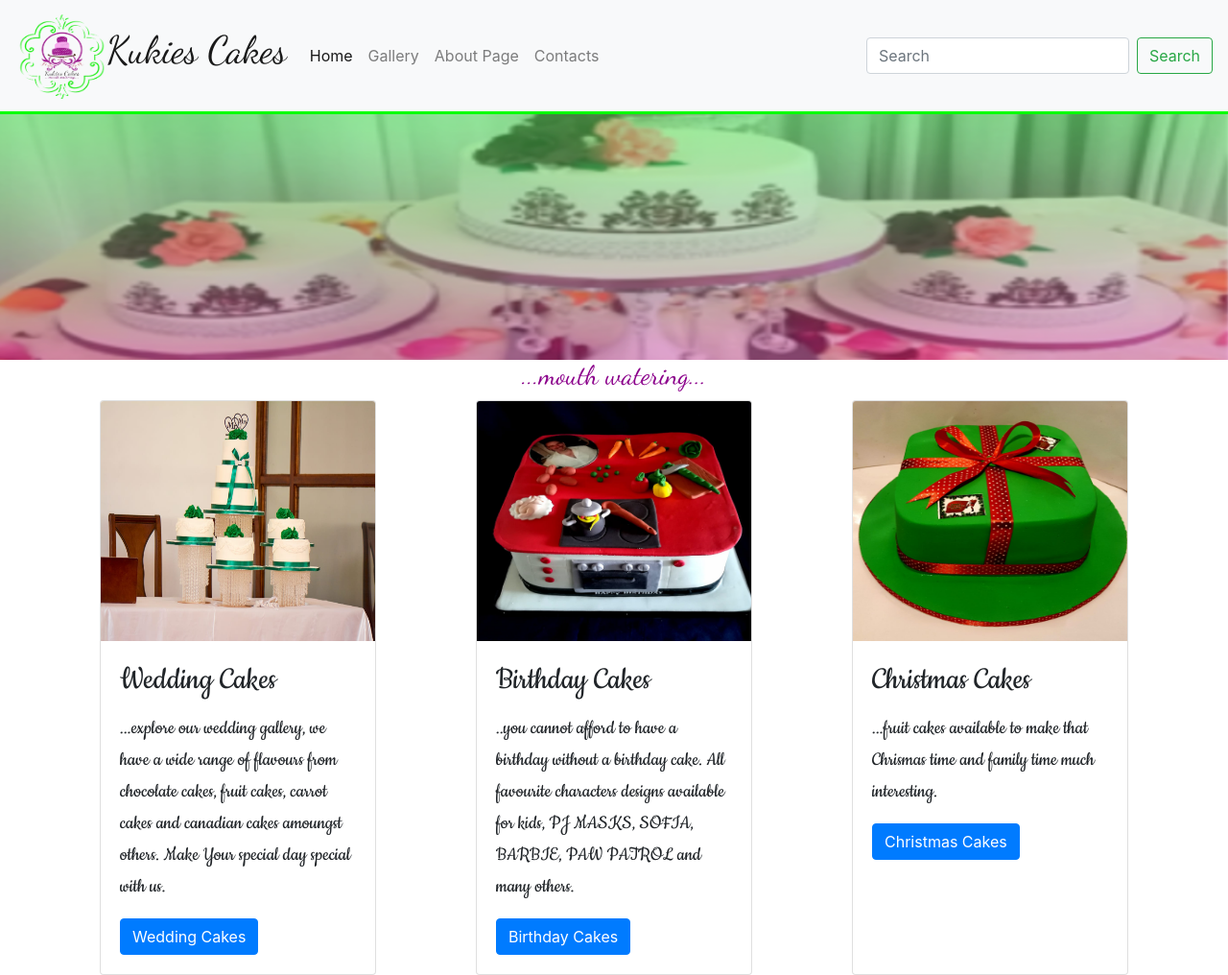
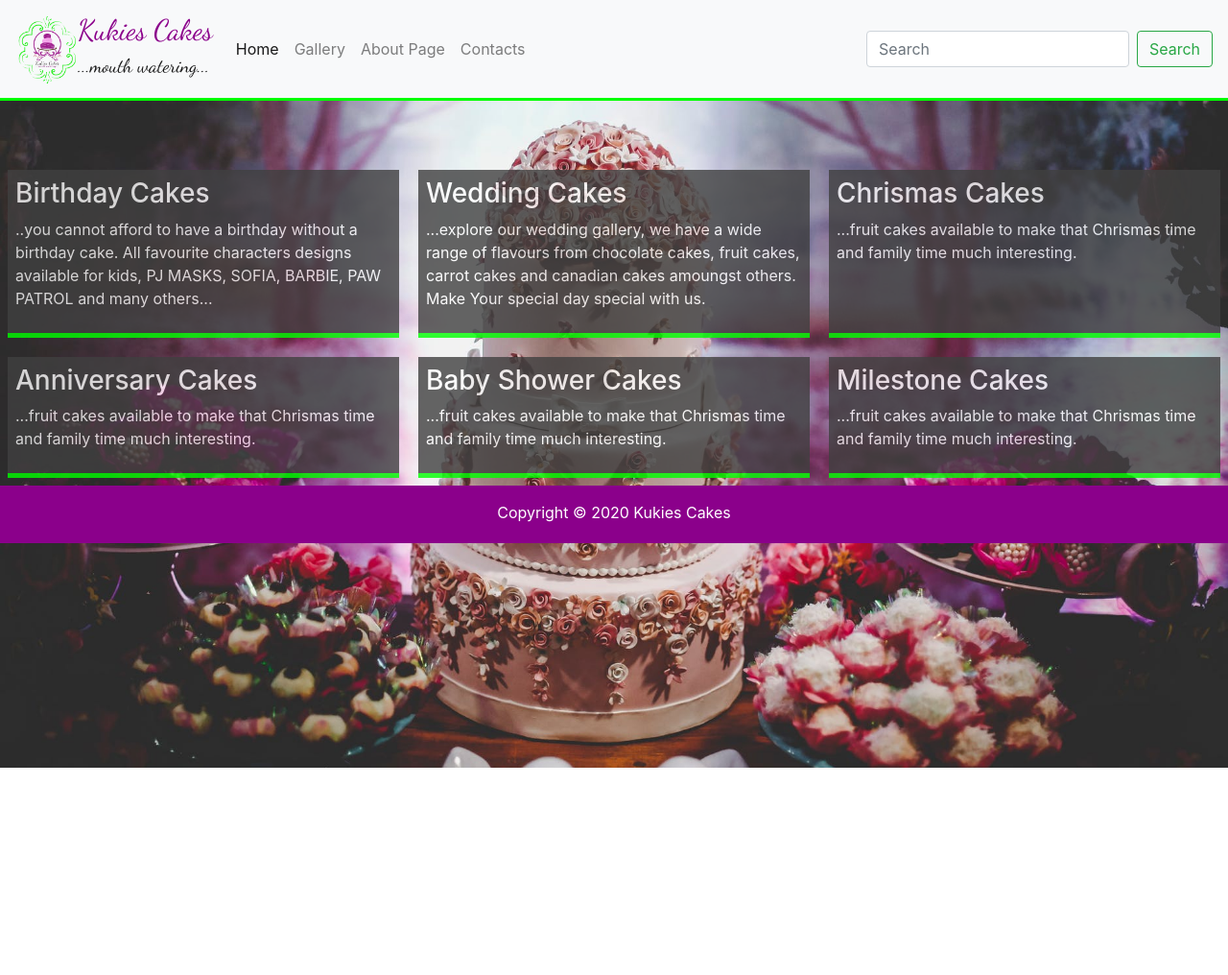
Before and after one commit to TonderaiChinya/kukies_cakes_website, a plain HTML site: page index.html in a window 1280 px wide. Shown: the whole page at 96% size. After the commit the page ends 800 px from the top, so only its background shows below. Drawn offline with nearby package versions, Linux system fonts and the light colour scheme.

Commit message:
redesigned welcome page

```diff
--- a/css/styles.css
+++ b/css/styles.css
@@ -7,15 +7,21 @@
 }
 
 .logo {
-  /* padding: 20px; */
-  height: 90px;
-  width: 95px;
+  /* padding: 10px; */
+  /* height: 70px; */
+  width: 65px;
 }
 
-.navbar-brand {
+.navbar-brand h3 {
   font-family: "Dancing Script", cursive;
-  font-size: 40px;
+  font-size: 30px;
   color: darkmagenta;
+  /* padding: 3px; */
+  /* padding-right: 20px; */
+}
+.navbar-brand h5 {
+  font-family: "Dancing Script", cursive;
+  font-size: 20px;
   /* padding: 3px; */
   /* padding-right: 20px; */
 }
@@ -28,38 +34,49 @@ nav {
   z-index: -1;
 }
 .overlay {
-  background-color: #000;
-  opacity: 0.9;
-  z-index: 3;
+  border-bottom: 3px solid darkmagenta;
 }
-h3 {
-  font-family: "Dancing Script", cursive;
-  color: darkmagenta;
-  font-weight: lighter;
+#main {
+  background: url(../media/background1.jpeg) no-repeat;
+  background-size: cover;
+  /* overflow: hidden; */
 }
-.main_content > div > img {
-  height: 250px;
-  width: 100%;
-}
-.main_content > div {
-  height: auto;
+/* welcome page */
+.main_content {
+  margin-top: 5%;
+  padding: 0.5rem;
+  color: #fff;
+  display: grid;
+  grid-gap: 20px;
+  grid-template-areas:
+    "advert1 advert2 advert3"
+    "advert4 advert5 advert6";
+  grid-template-columns: repeat(3, 1fr);
 }
 
-.main_content {
-  display: flex;
-  justify-content: space-evenly;
+.main_content .advert-1 {
+  grid-area: advert1;
 }
-
-h5,
-p {
-  font-family: "Cookie", cursive;
+.main_content .advert-2 {
+  grid-area: advert2;
 }
-
-h5 {
-  font-size: 36px;
+.main_content .advert-3 {
+  grid-area: advert3;
 }
-p {
-  font-size: 22px;
+.main_content .advert-4 {
+  grid-area: advert4;
+}
+.main_content .advert-5 {
+  grid-area: advert5;
+}
+.main_content .advert-6 {
+  grid-area: advert6;
+}
+.main_content .advert {
+  background: #404040;
+  opacity: 0.8;
+  padding: 0.5rem;
+  border-bottom: lime 5px solid;
 }
 
 /* Birthday cakes */
@@ -94,3 +111,12 @@ p {
   max-width: 200px;
   max-height: 300px;
 }
+
+/* footer */
+#main-footer {
+  text-align: center;
+  padding: 1rem;
+  background: darkmagenta;
+  color: #fff;
+  height: 60px;
+}
--- a/index.html
+++ b/index.html
@@ -17,16 +17,14 @@
     <link rel="icon" href="favicon.ico" type="image/x-icon" />
     <title>Kukies Cakes</title>
   </head>
-  <body>
+  <body id="main">
     <!-- Navigation bar -->
     <nav class="navbar navbar-expand-lg navbar-light bg-light">
+      <img class="logo" src="./media/kukies logo.png" alt="kukies logo" />
       <a class="navbar-brand" href="#">
-        <img
-          class="logo"
-          src="./media/kukies logo.png"
-          alt="kukies logo"
-        />Kukies Cakes</a
-      >
+        <h3>Kukies Cakes</h3>
+        <h5 class="motto">...mouth watering...</h5>
+      </a>
       <button
         class="navbar-toggler"
         type="button"
@@ -54,7 +52,7 @@
           </li>
 
           <li class="nav-item">
-            <a class="nav-link" href="#" tabindex="-1">Contacts</a>
+            <a class="nav-link" href="#">Contacts</a>
           </li>
         </ul>
         <form class="form-inline my-2 my-lg-0">
@@ -73,14 +71,65 @@
     <!-- Endof Nav bar -->
 
     <!-- main_content -->
-    <div class="long-banner">
+    <!-- <div class="long-banner">
       <div class="overlay">
-        <img src="./media/long2.png" alt="long-banner-image" />
+        <img src="./media/birthday-2.jpeg" alt="long-banner-image" />
       </div>
-    </div>
-    <center><h3>...mouth watering...</h3></center>
+    </div> -->
+
     <div class="main_content">
-      <div class="card" style="width: 18rem;">
+      <div class="advert advert-1">
+        <h3>Birthday Cakes</h3>
+
+        <p>
+          ..you cannot afford to have a birthday without a birthday cake. All
+          favourite characters designs available for kids, PJ MASKS, SOFIA,
+          BARBIE, PAW PATROL and many others...
+        </p>
+      </div>
+      <div class="advert advert-2">
+        <h3>Wedding Cakes</h3>
+
+        <p>
+          ...explore our wedding gallery, we have a wide range of flavours from
+          chocolate cakes, fruit cakes, carrot cakes and canadian cakes amoungst
+          others. Make Your special day special with us.
+        </p>
+      </div>
+      <div class="advert advert-3">
+        <h3>Chrismas Cakes</h3>
+
+        <p>
+          ...fruit cakes available to make that Chrismas time and family time
+          much interesting.
+        </p>
+      </div>
+      <div class="advert advert-4">
+        <h3>Anniversary Cakes</h3>
+
+        <p>
+          ...fruit cakes available to make that Chrismas time and family time
+          much interesting.
+        </p>
+      </div>
+      <div class="advert advert-5">
+        <h3>Baby Shower Cakes</h3>
+
+        <p>
+          ...fruit cakes available to make that Chrismas time and family time
+          much interesting.
+        </p>
+      </div>
+      <div class="advert advert-6">
+        <h3>Milestone Cakes</h3>
+
+        <p>
+          ...fruit cakes available to make that Chrismas time and family time
+          much interesting.
+        </p>
+      </div>
+
+      <!-- <div class="card" style="width: 18rem;">
         <img src="./media/wedding5.jpeg" class="card-img-top" alt="wedding4" />
         <div class="card-body">
           <h5 class="card-title">Wedding Cakes</h5>
@@ -118,10 +167,12 @@
           </p>
           <a href="#" class="btn btn-primary">Christmas Cakes</a>
         </div>
-      </div>
+      </div> -->
     </div>
     <!-- end of main_content -->
-
+    <footer id="main-footer">
+      Copyright &copy; 2020 Kukies Cakes
+    </footer>
     <!-- optional scripts -->
     <script
       src="https://code.jquery.com/jquery-3.4.1.slim.min.js"
```
Also changed, not shown: gallery.html (+6 -8 lines), media/background1.jpeg (added), media/birthday-2.jpeg (added).
